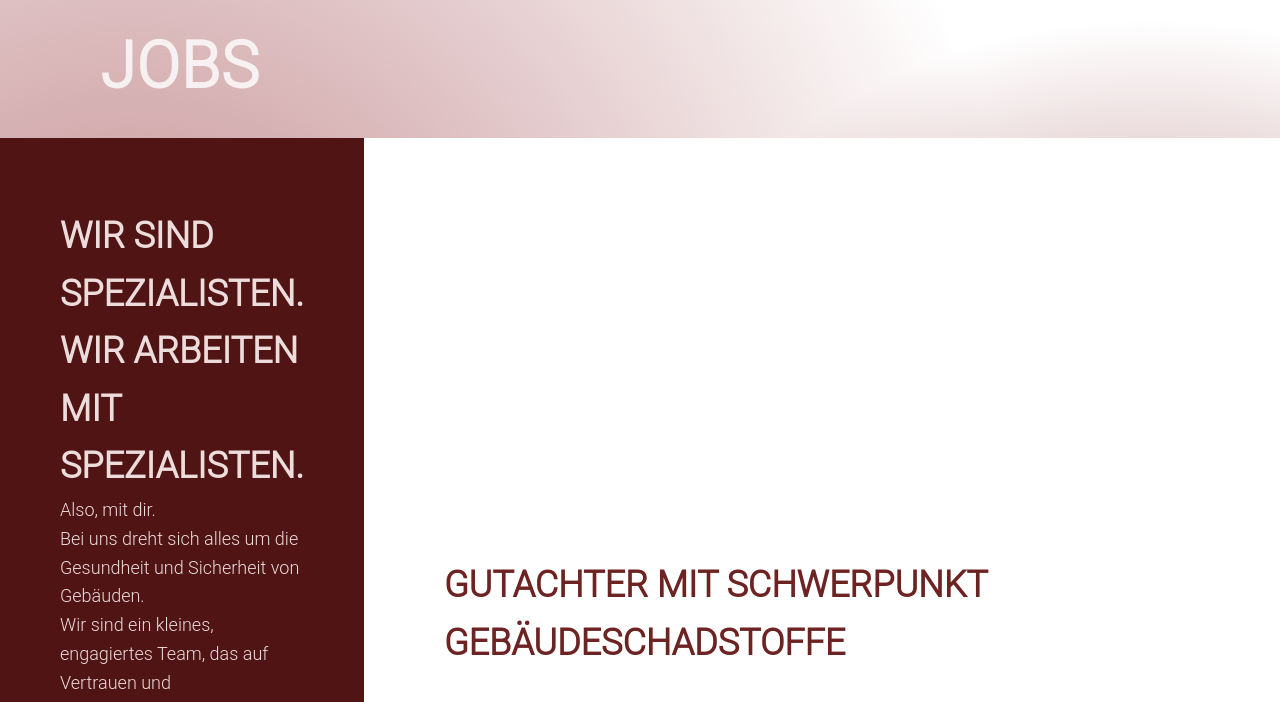
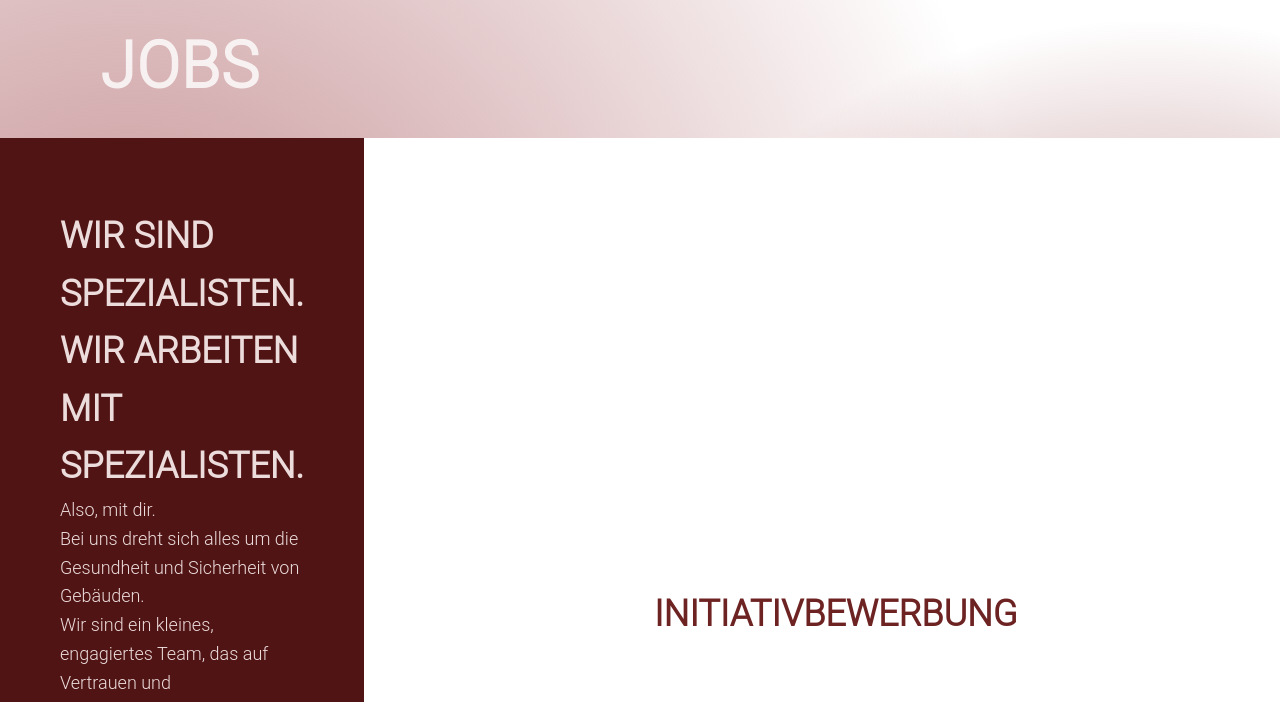
Before and after one commit to artefaei/denkerumwelt_website_2.0, a website built with webpack: page jobs.html in a window 1280 px wide. Shown: the part 92-794 px from the top of the page. Built offline with nearby package versions, Linux system fonts and the light colour scheme.

Commit message:
Update jobs.html

```diff
--- a/jobs.html
+++ b/jobs.html
@@ -77,7 +77,7 @@
   <!-- Rechte kleine Boxen (2x2) -->
   <a href="gutachter1.html" class="job-link">
     <div class="job-box1">
-      <h1>GUTACHTER MIT SCHWERPUNKT GEBÄUDESCHADSTOFFE</h1>
+      <h1>INITIATIVBEWERBUNG</h1>
     </div>
   </a>
   <div class="job-box2">
```
